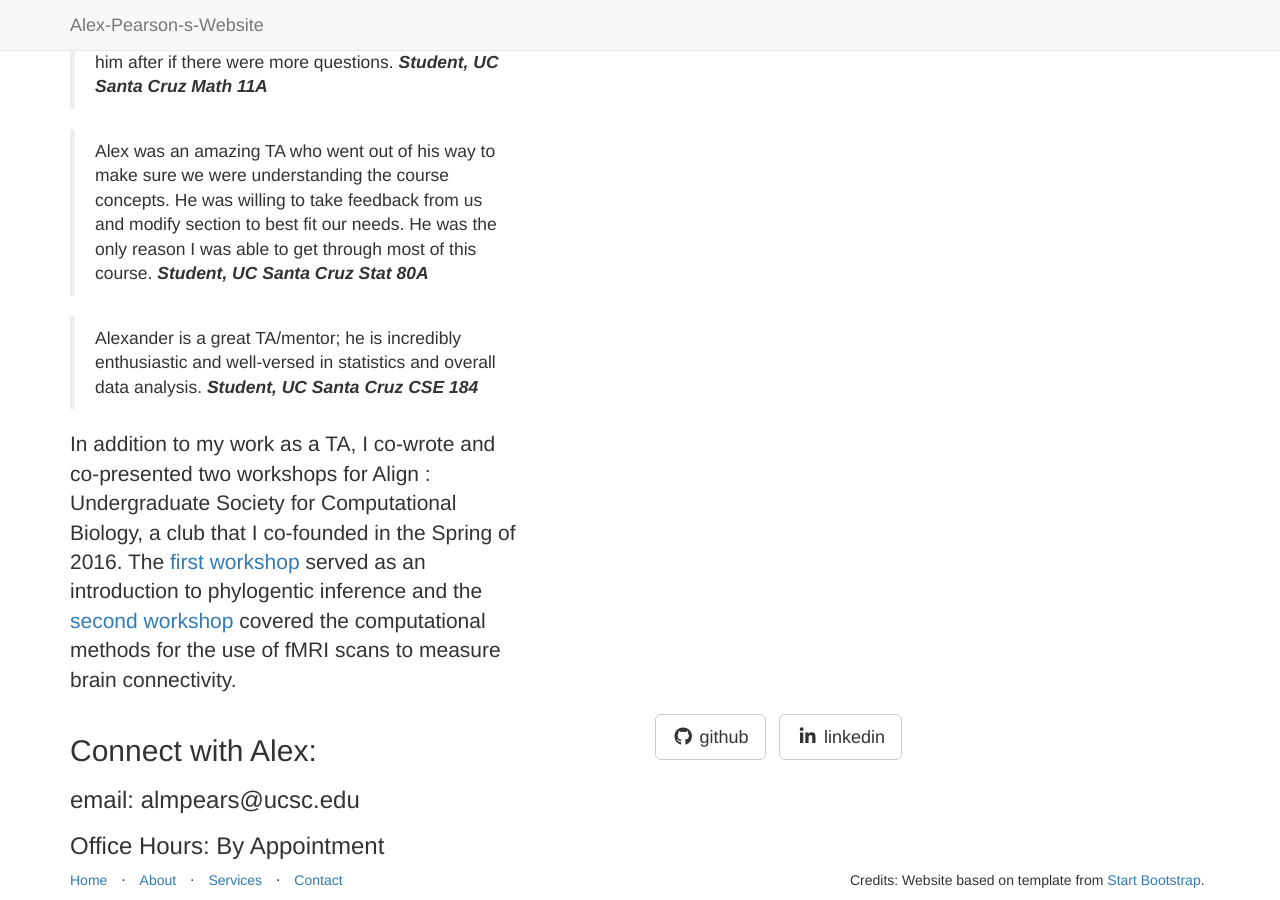
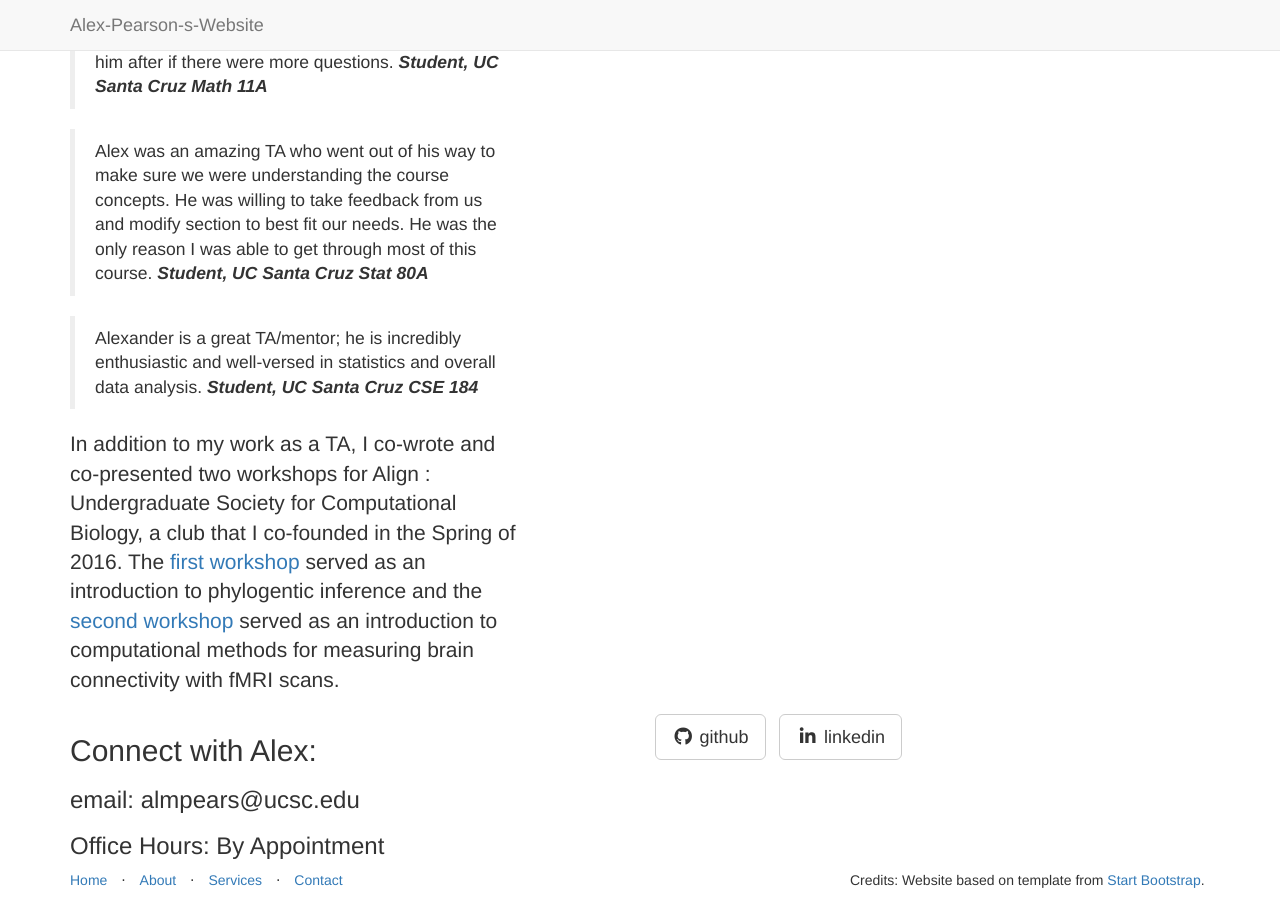
Before and after one commit to apearson1995/Alex-Pearson-s-Website, a Jekyll site: the page built from _posts/2014-09-23-services-3.markdown, in a window 1280 px wide and 900 px high, scrolled down 2739 px. Built offline with Jekyll 4.4.1, drawn with Linux system fonts in a browser that asks for light colours; nearby versions of some CDN libraries; library files that are not in the unit come from our copies.

Commit message:
Fixed the brain workshop section

```diff
--- a/_posts/2014-09-23-services-3.markdown
+++ b/_posts/2014-09-23-services-3.markdown
@@ -23,4 +23,4 @@ understanding the course concepts. He was willing to take feedback from us and m
 
 > Alexander is a great TA/mentor; he is incredibly enthusiastic and well-versed in statistics and overall data analysis. <cite> **Student, UC Santa Cruz CSE 184** </cite>
 
-In addition to my work as a TA, I co-wrote and co-presented two workshops for Align : Undergraduate Society for Computational Biology, a club that I co-founded in the Spring of 2016.  The [first workshop](https://github.com/apearson1995/Align-Workshop) served as an introduction to phylogentic inference and the [second workshop](https://github.com/guyhwilson/brainz) covered the computational methods for the use of fMRI scans to measure brain connectivity.
+In addition to my work as a TA, I co-wrote and co-presented two workshops for Align : Undergraduate Society for Computational Biology, a club that I co-founded in the Spring of 2016.  The [first workshop](https://github.com/apearson1995/Align-Workshop) served as an introduction to phylogentic inference and the [second workshop](https://github.com/guyhwilson/brainz) served as an introduction to computational methods for measuring brain connectivity with fMRI scans.
```
